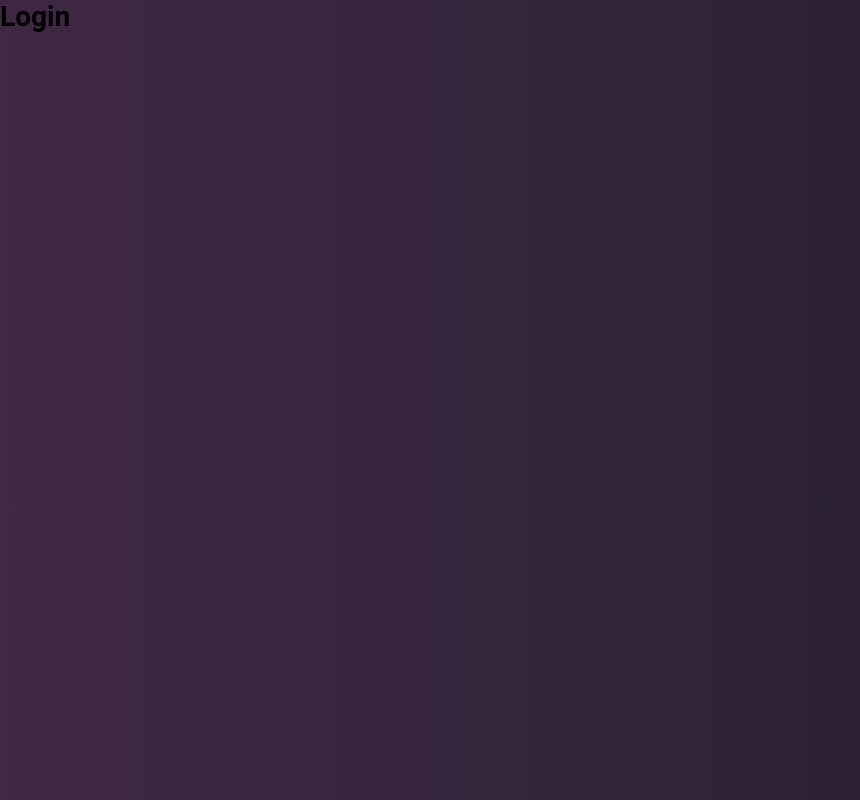
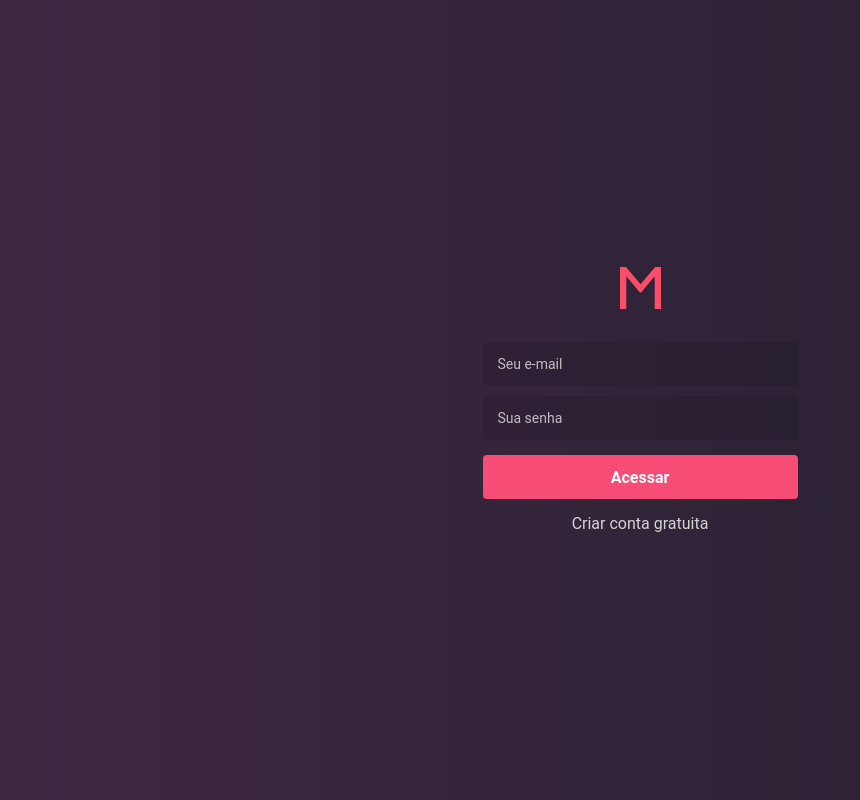
Before and after one commit to frichardben/fullstack-meetapp, a React (Create React App) app in the folder frontend/: page / in a window 1280 px wide. Shown: the whole page, without its empty margins (0-860 px from the left). Built offline with nearby package versions, Linux system fonts and the light colour scheme; the HTML template or start-up script is replaced by a standard one.

Commit message:
style: authentication

```diff
--- a/frontend/package.json
+++ b/frontend/package.json
@@ -7,6 +7,7 @@
     "@testing-library/react": "^9.3.2",
     "@testing-library/user-event": "^7.1.2",
     "history": "^4.10.1",
+    "polished": "^3.5.2",
     "prop-types": "^15.7.2",
     "react": "^16.13.1",
     "react-dom": "^16.13.1",
--- a/frontend/src/pages/SignIn/index.js
+++ b/frontend/src/pages/SignIn/index.js
@@ -1,7 +1,19 @@
 import React from 'react';
+import { Link } from 'react-router-dom';
 
-// import { Container } from './styles';
+import logo from '~/assets/logo.svg';
 
 export default function SignIn() {
-  return <h1>Login</h1>;
+  return (
+    <>
+      <img src={logo} alt="Meetapp" />
+      <form>
+        <input type="email" placeholder="Seu e-mail" />
+        <input type="password" placeholder="Sua senha" />
+
+        <button type="submit">Acessar</button>
+        <Link to="/register">Criar conta gratuita</Link>
+      </form>
+    </>
+  );
 }
--- a/frontend/src/pages/SignUp/index.js
+++ b/frontend/src/pages/SignUp/index.js
@@ -1,7 +1,20 @@
 import React from 'react';
+import { Link } from 'react-router-dom';
 
-// import { Container } from './styles';
+import logo from '~/assets/logo.svg';
 
 export default function SignUp() {
-  return <div />;
+  return (
+    <>
+      <img src={logo} alt="Meetapp" />
+      <form>
+        <input type="text" placeholder="Nome completo" />
+        <input type="email" placeholder="Seu e-mail" />
+        <input type="password" placeholder="Sua senha" />
+
+        <button type="submit">Acessar</button>
+        <Link to="/">Já tenho login</Link>
+      </form>
+    </>
+  );
 }
--- a/frontend/src/pages/_layouts/auth/index.js
+++ b/frontend/src/pages/_layouts/auth/index.js
@@ -1,10 +1,14 @@
 import React from 'react';
 import PropTypes from 'prop-types';
 
-import { Wrapper } from './styles';
+import { Wrapper, Content } from './styles';
 
 export default function AuthLayout({ children }) {
-  return <Wrapper>{children}</Wrapper>;
+  return (
+    <Wrapper>
+      <Content>{children}</Content>
+    </Wrapper>
+  );
 }
 
 AuthLayout.propTypes = {
--- a/frontend/src/pages/_layouts/auth/styles.js
+++ b/frontend/src/pages/_layouts/auth/styles.js
@@ -1,6 +1,64 @@
 import styled from 'styled-components';
+import { darken } from 'polished';
 
 export const Wrapper = styled.div`
   height: 100%;
   background-image: linear-gradient(-90deg, #22202c, #402845);
+  display: flex;
+  flex-direction: column;
+  justify-content: center;
+  align-items: center;
 `;
+
+export const Content = styled.div`
+  width: 100%;
+  max-width: 315px;
+  text-align: center;
+
+  form {
+    display: flex;
+    flex-direction: column;
+    margin-top: 30px;
+
+    input {
+      background-color: rgba(0, 0, 0, 0.1);
+      border: 0;
+      border-radius: 4px;
+      height: 44px;
+      padding: 0 15px;
+      color: #fff;
+      margin: 0 0 10px;
+
+      &::placeholder {
+        color: rgba(255, 255, 255, 0.7);
+      }
+    }
+
+    button {
+      margin: 5px 0 0;
+      height: 44px;
+      background-color: #f64c75;
+      font-weight: bold;
+      color: #fff;
+      border: 0;
+      border-radius: 4px;
+      font-size: 16px;
+      transition: background 0.2s;
+
+      &:hover {
+        background-color: ${darken(0.03, '#f64c75')};
+      }
+    }
+
+    a {
+      color: #fff;
+      margin-top: 15px;
+      font-size: 16px;
+      opacity: 0.8;
+
+      &:hover {
+        opacity: 1;
+      }
+    }
+  }
+`;
```
Also changed, not shown: frontend/src/assets/logo.svg (added), 1 other file (tests, documents, lock files or other folders).
